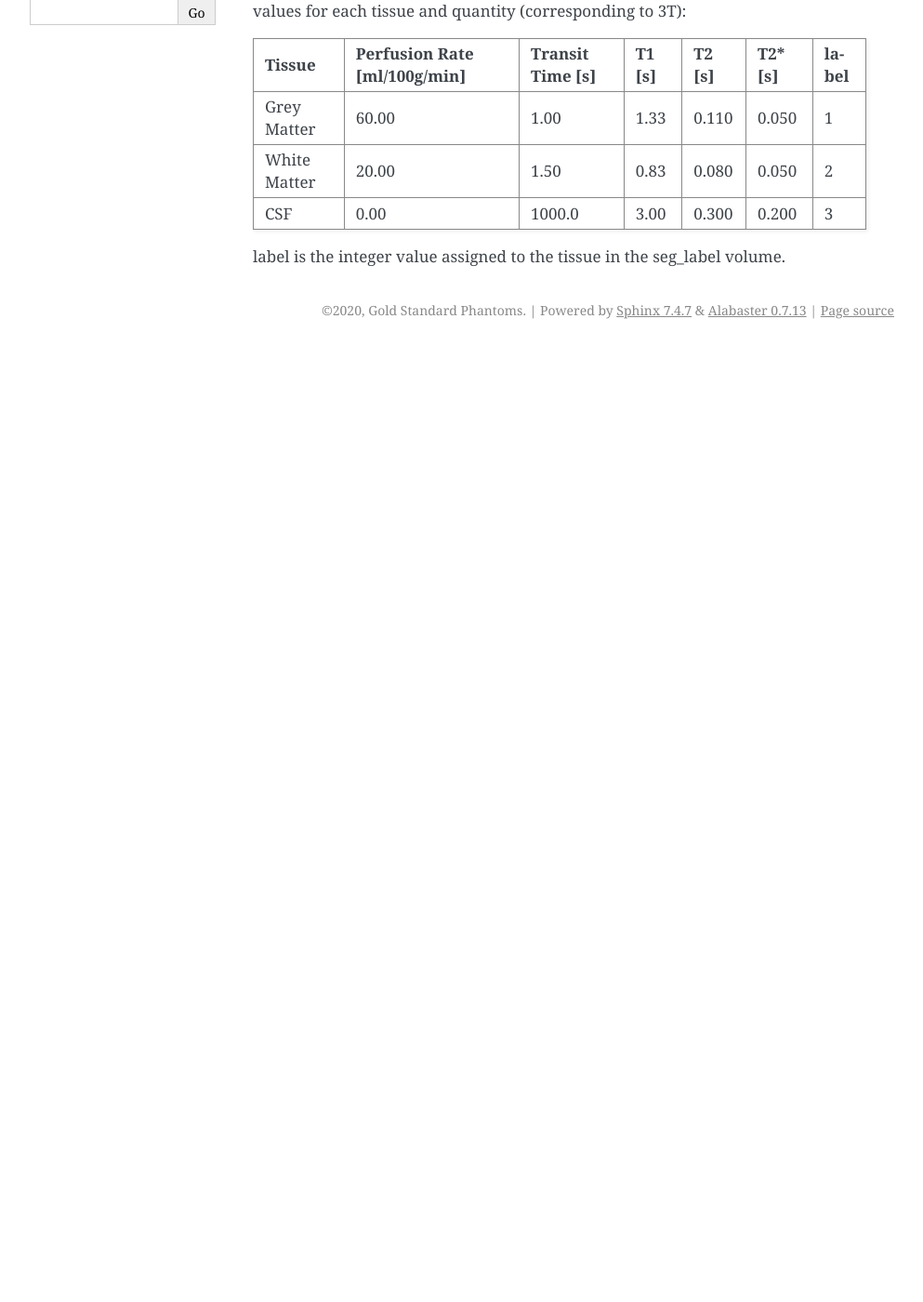
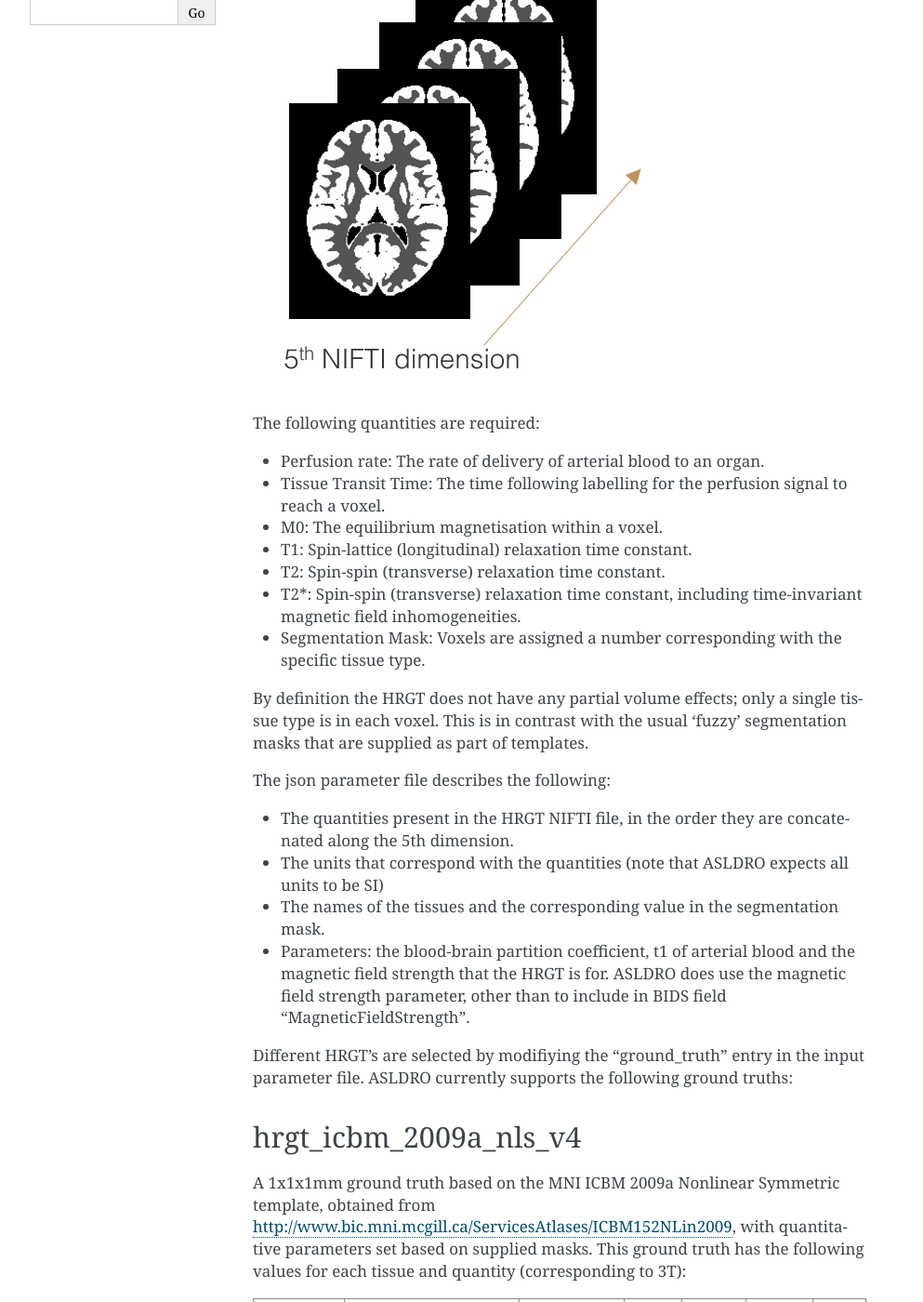
Before and after one commit to gold-standard-phantoms/asldro, a Sphinx documentation site: the page built from docs/usage/ground_truth.rst, in a window 1280 px wide and 1400 px high, scrolled down 270 px. Shown: the whole window at 93% size, without its empty margins (148-1141 px from the left). Built offline with Sphinx 7.4.7, drawn with Linux system fonts in a browser that asks for light colours; pages that are not in the unit, such as notebooks, are missing from menus; before the commit the page ends 900 px from its top, so only the background shows below that; some of the changed text lies outside the part shown.

Commit message:
ASLDRO-121: updated docs, more bids field output

```diff
--- a/docs/index.rst
+++ b/docs/index.rst
@@ -1,5 +1,7 @@
 Welcome to ASL DRO's documentation!
 ===================================
+
+.. include:: usage/overview.rst
 
 .. toctree::
    :maxdepth: 2
--- a/docs/usage/ground_truth.rst
+++ b/docs/usage/ground_truth.rst
@@ -1,6 +1,41 @@
 Ground Truth
 ============
 
+The input ground truth, known as the High Resolution Ground Truth (or HRGT)
+comprises of a 5-dimensional NIFTI image, and json parameter file that
+describes the NIFTI and also supplies any non-image ground truth parameters. 3D Volumes for each
+ground truth quantity are concatenated along the 5th NIFTI dimension.
+
+.. image:: /images/ground_truth_concatenation.png
+
+The following quantities are required:
+
+* Perfusion rate: The rate of delivery of arterial blood to an organ.
+* Tissue Transit Time: The time following labelling for the perfusion signal to reach a voxel.
+* M0: The equilibrium magnetisation within a voxel.
+* T1: Spin-lattice (longitudinal) relaxation time constant.
+* T2: Spin-spin (transverse) relaxation time constant.
+* T2*: Spin-spin (transverse) relaxation time constant, including time-invariant magnetic field
+  inhomogeneities.
+* Segmentation Mask: Voxels are assigned a number corresponding with the specific tissue type.
+
+By definition the HRGT does not have any partial volume effects; only a single tissue type is in
+each voxel. This is in contrast with the usual 'fuzzy' segmentation masks that are supplied as part
+of templates.
+
+The json parameter file describes the following:
+
+* The quantities present in the HRGT NIFTI file, in the order they are concatenated along the 5th
+  dimension.
+* The units that correspond with the quantities (note that ASLDRO expects all units to be SI)
+* The names of the tissues and the corresponding value in the segmentation mask.
+* Parameters: the blood-brain partition coefficient, t1 of arterial blood and the magnetic field
+  strength that the HRGT is for.  ASLDRO does use the magnetic field strength parameter, other
+  than to include in BIDS field "MagneticFieldStrength".
+
+
+Different HRGT's are selected by modifiying the "ground_truth" entry in the input parameter file.
+ASLDRO currently supports the following ground truths:
 
 
 hrgt_icbm_2009a_nls_v4
--- a/docs/usage/series-asl.rst
+++ b/docs/usage/series-asl.rst
@@ -10,6 +10,8 @@ All parameters have defaults if omitted; the default parameters result in a "Whi
 style acquisition (pCASL, 1.8s label duration, 1.8s PLD etc) with one M0, one Control and one Label
 volume and SNR of 10. All strings are case-insensitive, for example "pcasl", "pCASL" and "PCASL"
 are all valid.
+
+Images generated by the ASL pipeline will be stored in a subdirectory names "asl".
 
 Single value parameters
 ~~~~~~~~~~~~~~~~~~~~~~~
--- a/docs/usage/series-ground_truth.rst
+++ b/docs/usage/series-ground_truth.rst
@@ -6,6 +6,8 @@ resolution.  Individual NIFTI images are output for each ground truth quantity i
 
 All parameters have defaults if omitted; the default parameters result no motion and a resampled
 matrix of [64, 64, 12].
+
+Images generated by the Ground Truth pipeline will be stored in a subdirectory names "ground_truth".
 
 Single value parameters
 ~~~~~~~~~~~~~~~~~~~~~~~
--- a/docs/usage/series-structural.rst
+++ b/docs/usage/series-structural.rst
@@ -9,8 +9,9 @@ that ASL images are registered to.
 All parameters have defaults if omitted; the default parameters result in spin echo contrast with
 TE=5ms and TR=300m and an acquisition voxel size of 1x1x1mm.
 
- All strings are case-insensitive, for example "ge", "GE" and "Ge"
-are all valid.
+All strings are case-insensitive, for example "ge", "GE" and "Ge" are all valid.
+
+Images generated by the structural pipeline will be stored in a subdirectory names "anat".
 
 Single value parameters
 ~~~~~~~~~~~~~~~~~~~~~~~
```
Also changed, not shown: README.md (+36 -19 lines), docs/usage/overview.rst (added, +20 -0 lines), docs/usage/quickstart.rst (+4 -13 lines), docs/images/ground_truth_concatenation.png (added), 6 other files.
